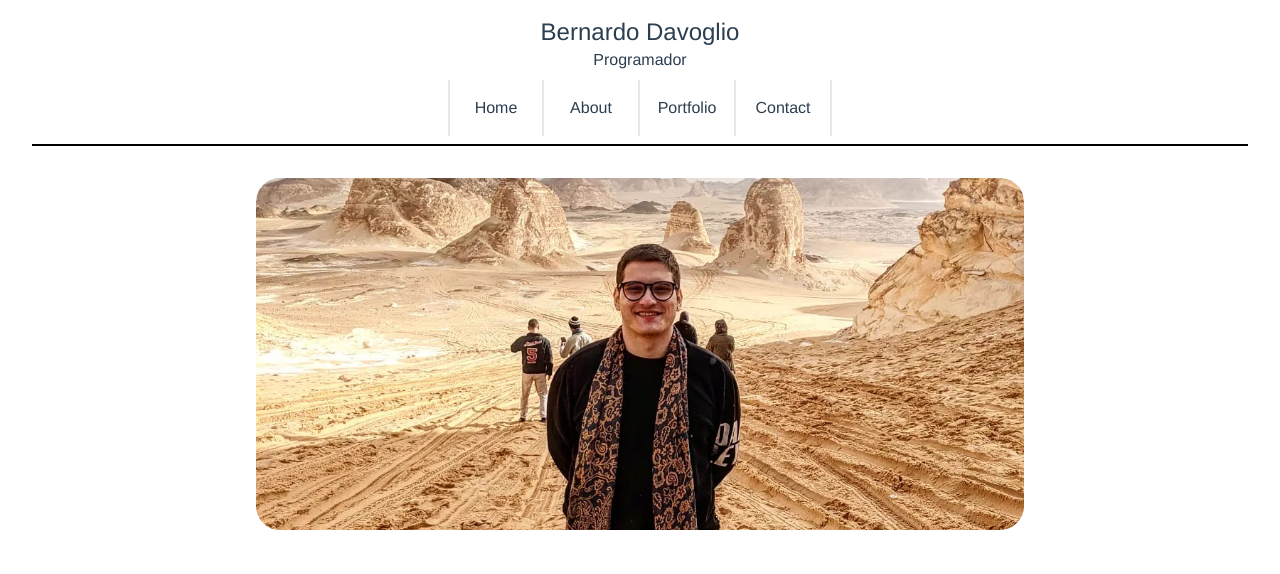
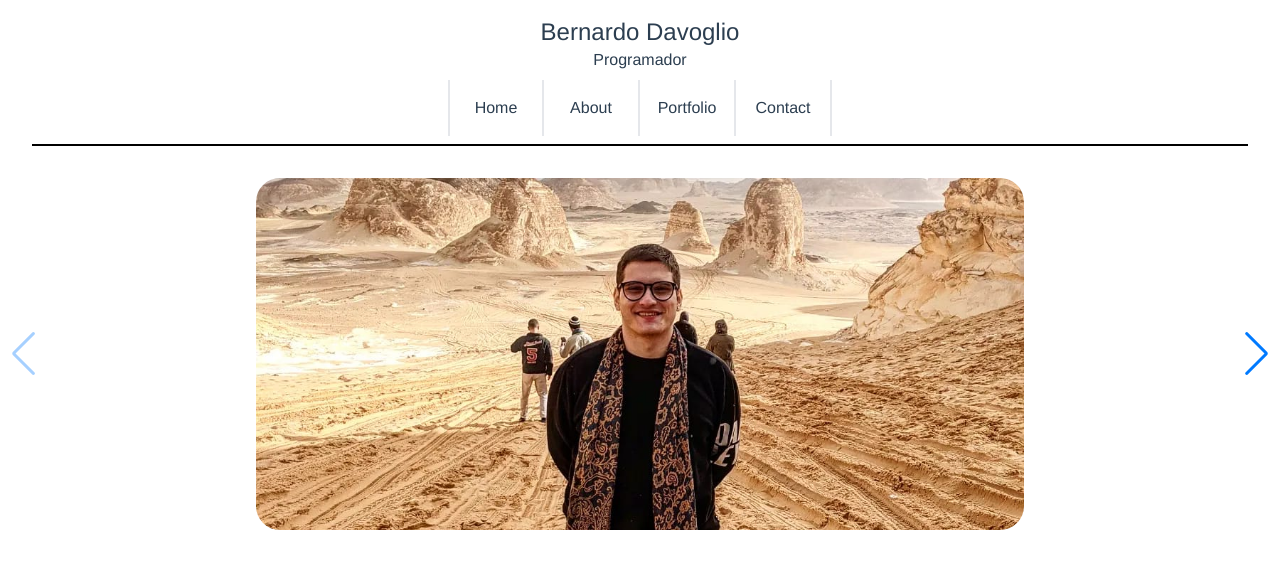
Before and after one commit to BerDavoglio/portfolio_front_v1, a Vue app: page /about in a window 1280 px wide. Shown: the top 574 px of the page. Built offline with nearby package versions, Linux system fonts and the light colour scheme; what oh-vue-icons would draw is missing.

Commit message:
Fix Swiper Pagination

```diff
--- a/src/views/AboutView.vue
+++ b/src/views/AboutView.vue
@@ -1,7 +1,7 @@
 <template>
   <div class="about" className="mb-8">
     <div className="h-96">
-      <Swiper>
+      <Swiper :modules="modules" :space-between="50" navigation :autoplay="{ deplay: 5000 }">
         <SwiperSlide>
           <img src="../assets/images/ber_foto_1.jpeg" alt="" className="
             object-cover
@@ -48,7 +48,18 @@
 
 <script>
 import { Swiper, SwiperSlide } from 'swiper/vue';
-import 'swiper/swiper.min.css';
+import {
+  Navigation, Pagination, Scrollbar, A11y,
+} from 'swiper';
+
+// eslint-disable-next-line import/extensions
+import 'swiper/css';
+// eslint-disable-next-line import/extensions
+import 'swiper/css/navigation';
+// eslint-disable-next-line import/extensions
+import 'swiper/css/pagination';
+// eslint-disable-next-line import/extensions
+import 'swiper/css/scrollbar';
 
 export default {
   name: 'AboutView',
@@ -59,5 +70,10 @@ export default {
   data() {
     return {};
   },
+  setup() {
+    return {
+      modules: [Navigation, Pagination, Scrollbar, A11y],
+    };
+  },
 };
 </script>
```
Lines whose indentation alone changed are shown as unchanged.
